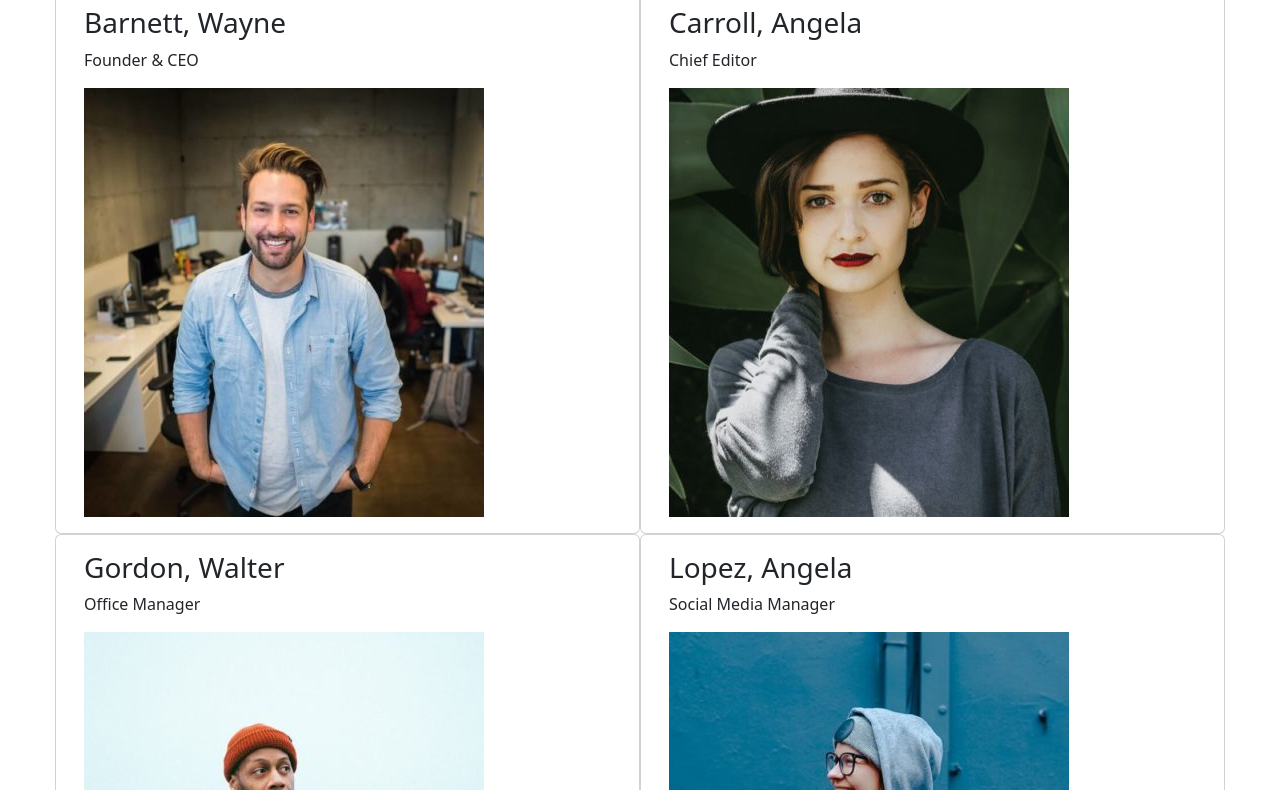
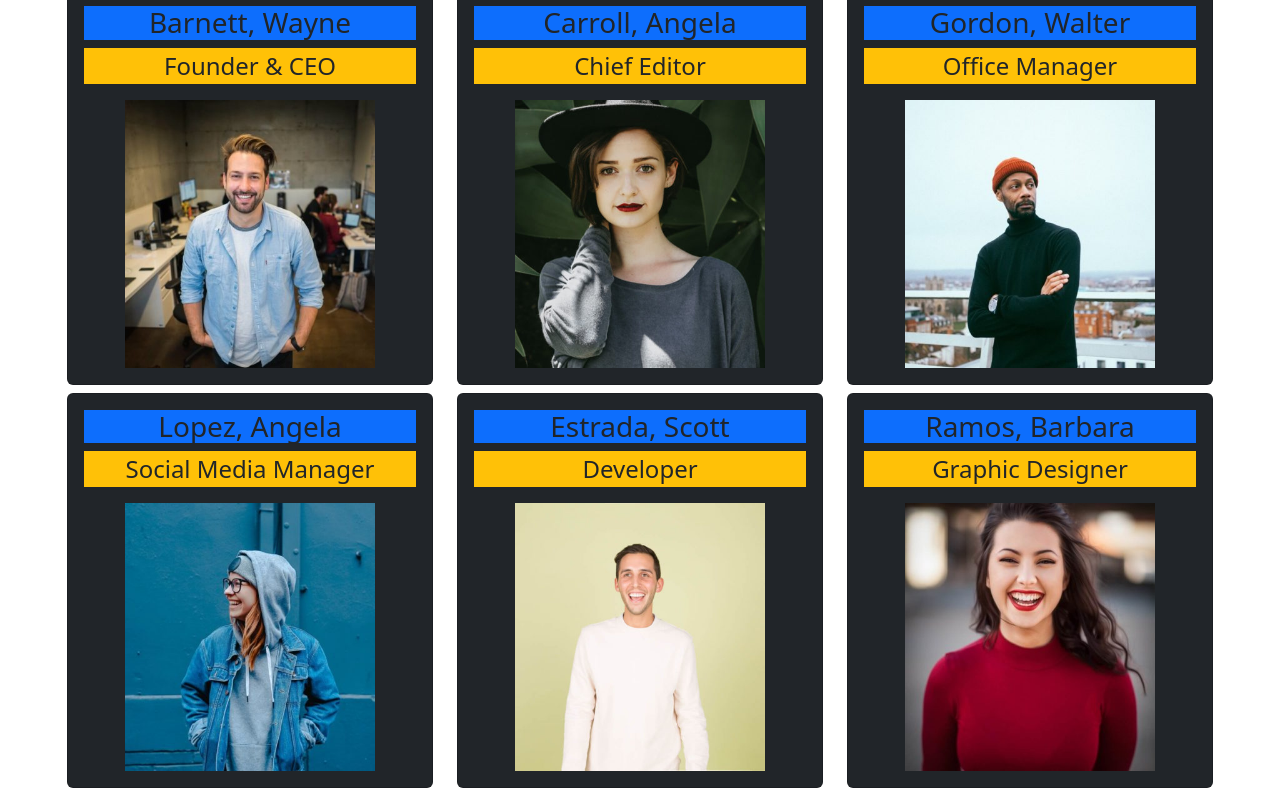
Before and after one commit to nicolaceccagnoli/js-our-team, a plain HTML site: page index.html in a window 1280 px wide. Shown: the part 67-857 px from the top of the page. Drawn offline with nearby package versions, Linux system fonts and the light colour scheme.

Commit message:
Edited Layout

```diff
--- a/css/style.css
+++ b/css/style.css
@@ -30,3 +30,7 @@
 html{
     font-family: Arial, Helvetica, sans-serif;
 }
+
+img {
+    max-width: 250px;
+}
--- a/js/main.js
+++ b/js/main.js
@@ -5,7 +5,7 @@
 
     1)  Creare l'array di oggetti con le informazioni fornite. OK
     2)  Stampare su console, per ogni membro del team, le informazioni di nome, ruolo e la stringa della foto OK
-    3)  Stampare le stesse informazioni su DOM sottoforma di stringhe
+    3)  Stampare le stesse informazioni su DOM sottoforma di stringhe OK
 
 */
 
@@ -29,6 +29,7 @@ const memberContainer = document.querySelector('#member-container');
 const row = document.createElement('div');
 row.classList.add('row');
 
+
 // Stampo la row dentro il container
 memberContainer.append(row);
 console.log(memberContainer);
@@ -43,12 +44,15 @@ for (let i = 0; i < ourTeam.length; i++) {
         arraySecondary.push(ourTeam[i][key]);
     }
 
+    console.log('Il secondo Array contiene:', arraySecondary, typeof arraySecondary);
     row.innerHTML += `
-    <div class="card w-50">
-        <div class="card-body">
-            <h3>${arraySecondary[1]}, ${arraySecondary[0]}</h3>
-            <p>${arraySecondary[2]}</p>
-            <img src="./img/${arraySecondary[3]}" alt""></img>
+    <div class="col-4">
+        <div class="card text-center mb-2 fs-4 bg-dark">
+            <div class="card-body">
+                <h3 class="bg-primary">${arraySecondary[1]}, ${arraySecondary[0]}</h3>
+                <p class="bg-warning">${arraySecondary[2]}</p>
+                <img src="./img/${arraySecondary[3]}" alt""></img>
+            </div>
         </div>
     </div>
     `
```
